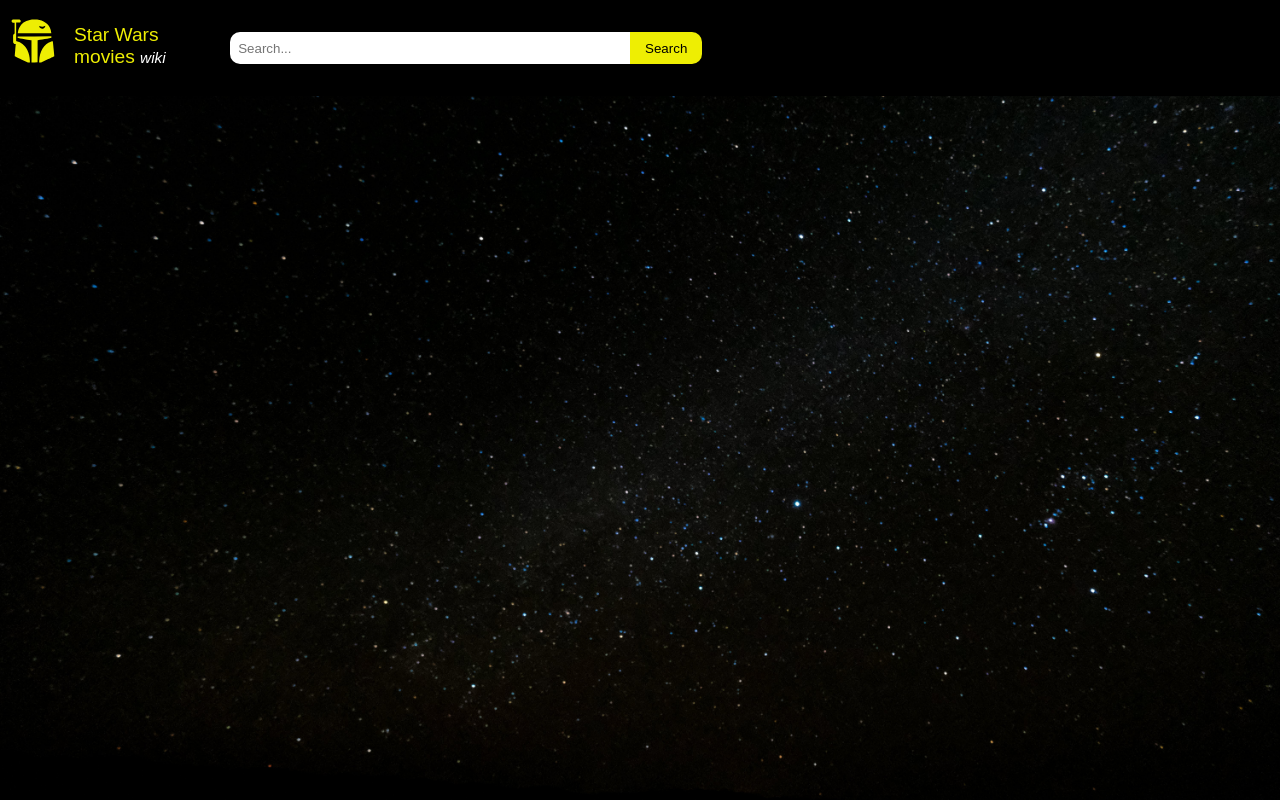
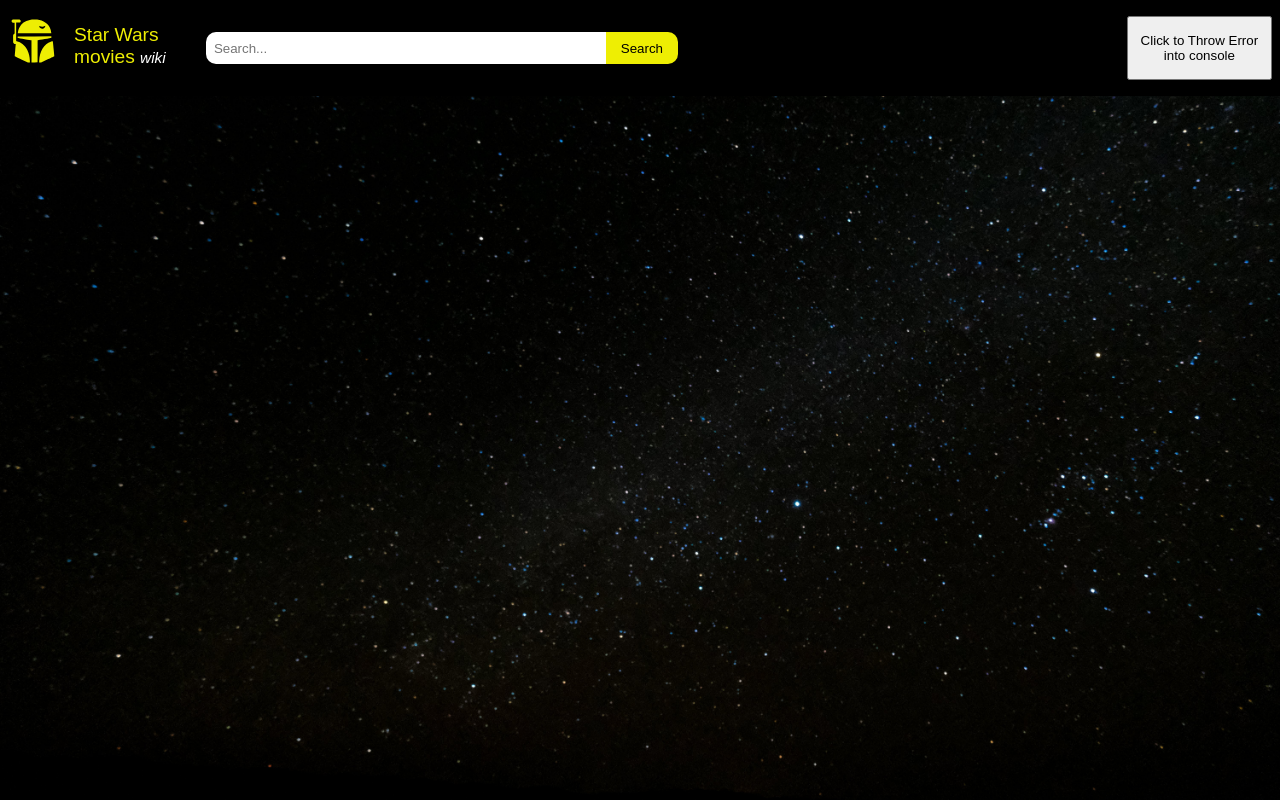
Before and after one commit to IrinaTsoi312/react-components, a React (Vite) app: page / in a window 1280 px wide. Built offline with nearby package versions, Linux system fonts and the light colour scheme; no server answers; the HTML template or start-up script is replaced by a standard one.

Commit message:
fix: fix ErrorBoundary throwing error into console

```diff
--- a/src/App.tsx
+++ b/src/App.tsx
@@ -53,6 +53,10 @@ export default class App extends Component<object, IValueState> {
     }
   };
 
+  throwError = () => {
+    throw new Error("Intentional error thrown by ErrorThrower");
+  };
+
   render() {
     const filmsToShow = this.state.filteredData || this.state.filmData;
     return (
@@ -82,6 +86,9 @@ export default class App extends Component<object, IValueState> {
                 </button>
               </form>
             </div>
+            <button type="button" onClick={this.throwError}>
+              Click to Throw Error into console
+            </button>
           </header>
           {this.state.showResults && <SearchResults filmData={filmsToShow} />}
         </main>
--- a/src/features/ErrorBoundary/ErrorBoundary.tsx
+++ b/src/features/ErrorBoundary/ErrorBoundary.tsx
@@ -2,7 +2,6 @@ import { Component } from "react";
 import {
   IErrorBoundaryProps,
   IErrorBoundaryState,
-  ErrorInfo,
 } from "../../shared/interfaces";
 
 export default class ErrorBoundary extends Component<
@@ -18,8 +17,9 @@ export default class ErrorBoundary extends Component<
     return { hasError: true };
   }
 
-  componentDidCatch(error: Error, info: ErrorInfo) {
-    throw new Error(`Error caught by ErrorBoundary: ${error} ${info}`);
+  componentDidCatch(error: Error, info: React.ErrorInfo) {
+    this.setState({ hasError: true });
+    throw new Error(`${error}, ${info}`);
   }
 
   render() {
```
